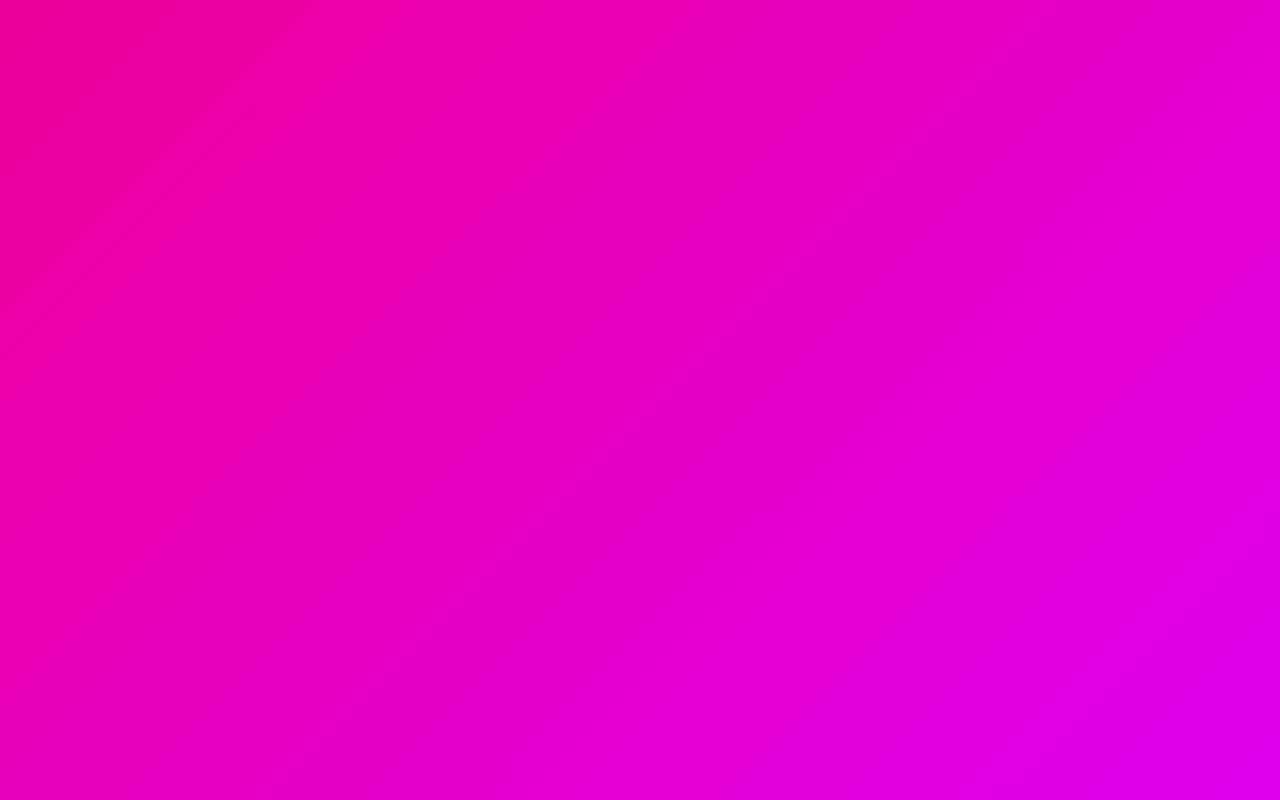
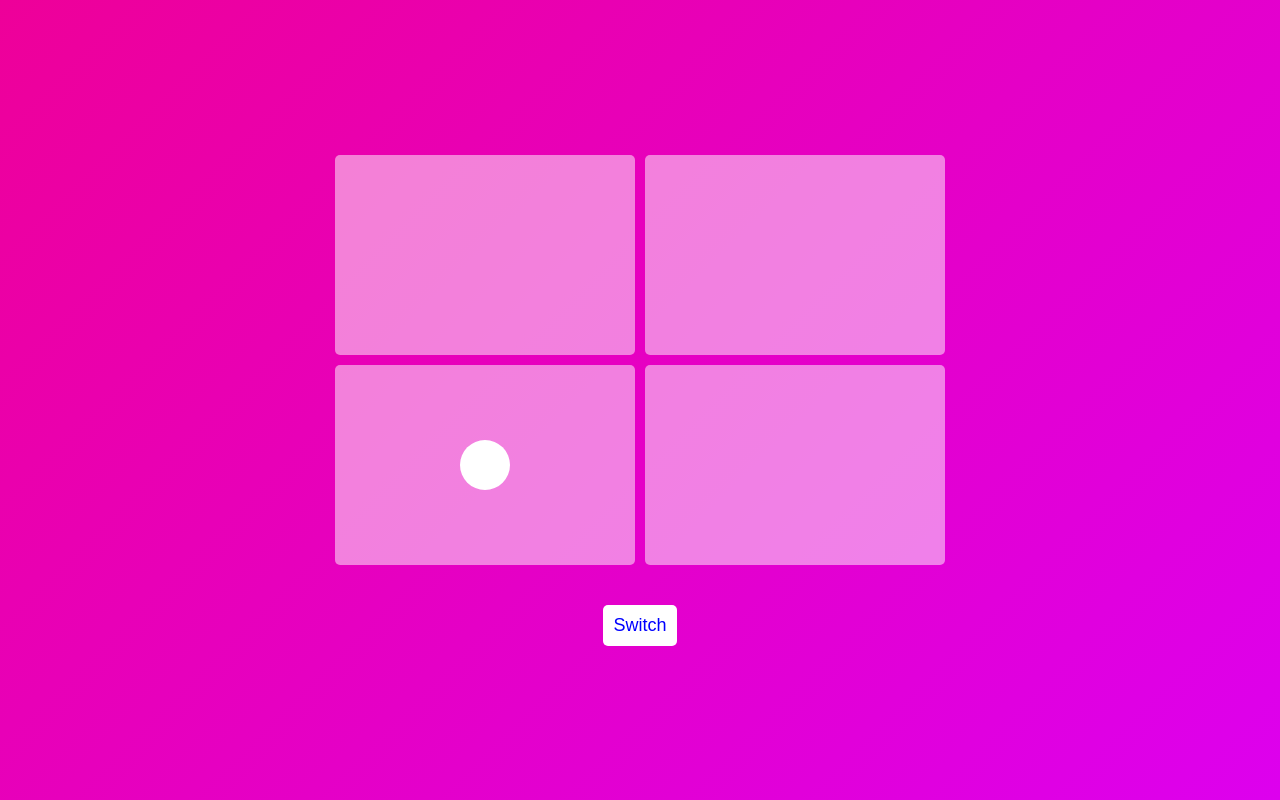
Before and after one commit to minuchi/react-framer-motion, a React (Vite) app: page /code-challenge in a window 1280 px wide. Before the commit this address had no page. Built offline with nearby package versions, Linux system fonts and the light colour scheme.

Commit message:
Do code challenge

```diff
--- /dev/null
+++ b/src/pages/CodeChallenge.tsx
@@ -0,0 +1,129 @@
+import { AnimatePresence, motion, Variants } from 'framer-motion';
+import { useState } from 'react';
+import styled, { css } from 'styled-components';
+
+const Container = styled.div`
+  display: flex;
+  flex-direction: column;
+`;
+
+const BoxWrapper = styled.div`
+  display: grid;
+  grid-template-columns: repeat(2, 1fr);
+  gap: 10px;
+  margin-bottom: 40px;
+`;
+
+const Box = styled(motion.div)`
+  width: 300px;
+  height: 200px;
+  background-color: rgba(255, 255, 255, 0.5);
+  border-radius: 5px;
+  display: flex;
+  justify-content: center;
+  align-items: center;
+`;
+
+const Circle = styled(motion.div)`
+  width: 50px;
+  height: 50px;
+  background-color: white;
+  border-radius: 50px;
+`;
+
+const Button = styled(motion.button)<{ switched: boolean }>`
+  font-size: 18px;
+  border-radius: 5px;
+  border: none;
+  background-color: white;
+  padding: 10px;
+  margin: 0 auto;
+  cursor: pointer;
+  ${(prop) =>
+    prop.switched
+      ? css`
+          color: rgba(255, 0, 0, 1);
+          scale: 1.2;
+        `
+      : css`
+          color: rgba(0, 0, 255, 1);
+          scale: 1;
+        `};
+`;
+
+const Overlay = styled(motion.div)`
+  position: absolute;
+  display: flex;
+  justify-content: center;
+  align-items: center;
+  background-color: rgba(0, 0, 0, 0.5);
+  top: 0;
+  left: 0;
+  width: 100%;
+  height: 100%;
+`;
+
+const Modal = styled(motion.div)`
+  width: 500px;
+  height: 300px;
+  border-radius: 5px;
+  background-color: white;
+`;
+
+const overlayVariants: Variants = {
+  initial: {
+    backgroundColor: 'rgba(0, 0, 0, 0)',
+  },
+  visible: {
+    backgroundColor: 'rgba(0, 0, 0, 0.5)',
+  },
+  exit: {
+    backgroundColor: 'rgba(0, 0, 0, 0)',
+  },
+};
+
+function CodeChallenge() {
+  const [switched, setSwitched] = useState(false);
+  const [modal, setModal] = useState('');
+
+  return (
+    <Container>
+      <BoxWrapper>
+        <Box
+          layoutId="1"
+          onClick={() => setModal('1')}
+          whileHover={{ x: -15, y: -10, scale: 1.1 }}
+        />
+        <Box>{switched && <Circle layoutId="circle" />}</Box>
+        <Box>{!switched && <Circle layoutId="circle" />}</Box>
+        <Box
+          layoutId="2"
+          onClick={() => setModal('2')}
+          whileHover={{ x: 15, y: 10, scale: 1.1 }}
+        />
+      </BoxWrapper>
+      <Button
+        switched={switched}
+        layout
+        onClick={() => setSwitched((prev) => !prev)}
+      >
+        Switch
+      </Button>
+      <AnimatePresence>
+        {modal && (
+          <Overlay
+            variants={overlayVariants}
+            initial="initial"
+            animate="visible"
+            exit="exit"
+            onClick={() => setModal('')}
+          >
+            <Modal layoutId={modal} />
+          </Overlay>
+        )}
+      </AnimatePresence>
+    </Container>
+  );
+}
+
+export default CodeChallenge;
--- a/src/pages/Home.tsx
+++ b/src/pages/Home.tsx
@@ -18,7 +18,7 @@ const LinkButton = styled(motion(Link))`
   margin-bottom: 10px;
   text-decoration: none;
   color: white;
-  font-size: 30px;
+  font-size: 24px;
   padding: 10px 5px;
   transition: background-color 0.2s ease-in-out;
   box-shadow: 0 2px 3px rgba(0, 0, 0, 0.1), 0 10px 20px rgba(0, 0, 0, 0.06);
@@ -38,8 +38,8 @@ const LinkButtonsVariants = {
     opacity: 1,
     transition: {
       type: 'spring',
-      delayChildren: 0.3,
-      staggerChildren: 0.5,
+      delayChildren: 0.2,
+      staggerChildren: 0.2,
     },
   },
 };
@@ -55,7 +55,7 @@ const LinkButtonVariants = {
     opacity: 1,
     rotateZ: 360,
     transition: {
-      duration: 0.5,
+      duration: 0.2,
     },
   },
 };
@@ -75,6 +75,9 @@ function Home() {
       <LinkButton variants={LinkButtonVariants} to="/path">
         Path
       </LinkButton>
+      <LinkButton variants={LinkButtonVariants} to="/code-challenge">
+        Code Challenge
+      </LinkButton>
     </LinkButtons>
   );
 }
--- a/src/pages/index.tsx
+++ b/src/pages/index.tsx
@@ -1,5 +1,6 @@
 import { BrowserRouter, Route, Routes } from 'react-router-dom';
 import Animation from './Animation';
+import CodeChallenge from './CodeChallenge';
 import Gestures from './Gestures';
 import Home from './Home';
 import Path from './Path';
@@ -14,6 +15,7 @@ function Pages() {
         <Route path="/variants" element={<Variants />} />
         <Route path="/gestures" element={<Gestures />} />
         <Route path="/path" element={<Path />} />
+        <Route path="/code-challenge" element={<CodeChallenge />} />
       </Routes>
     </BrowserRouter>
   );
```
